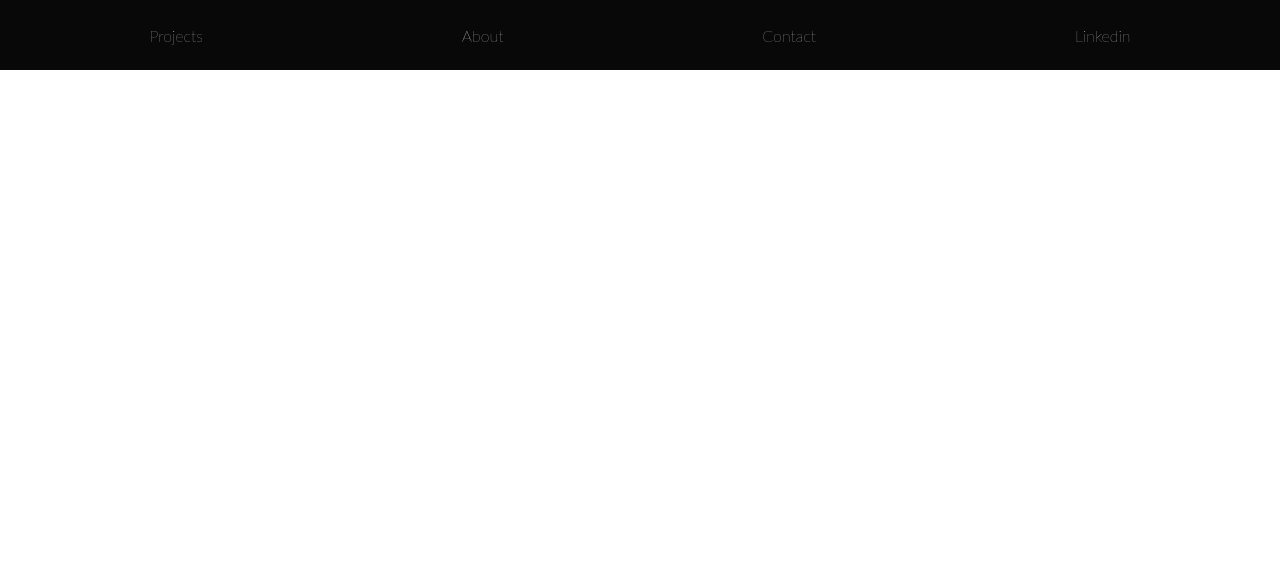
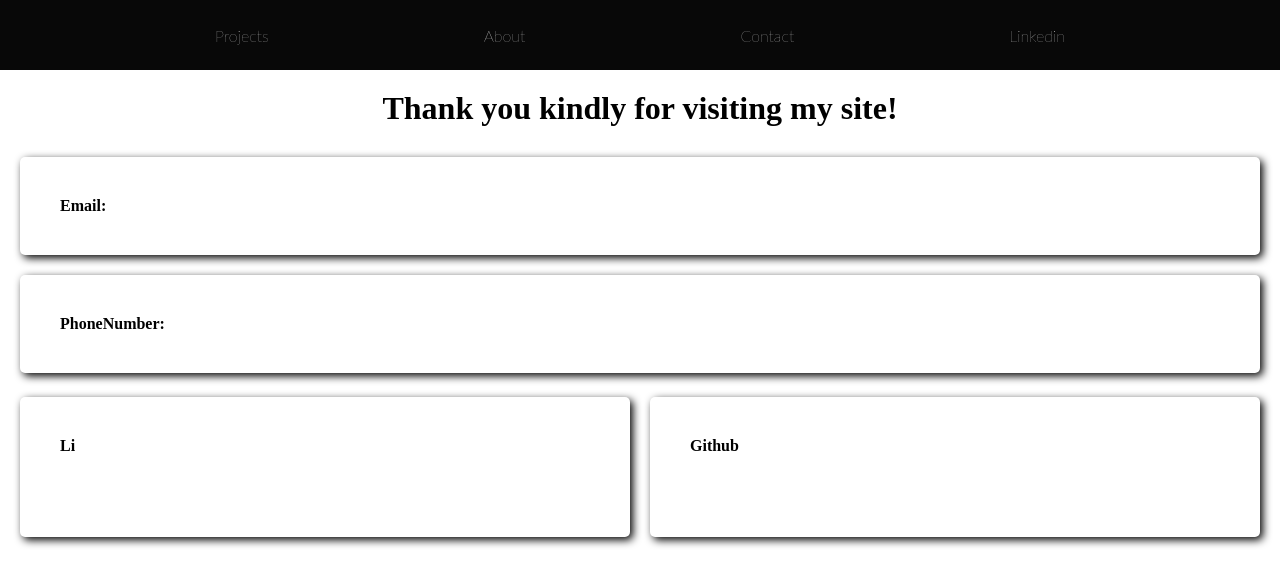
Before and after one commit to thebeebop/portfolioTwo, a React (Create React App) app in the folder portfolio/: page /contact in a window 1280 px wide. Shown: the top 586 px of the page. Built offline with nearby package versions, Linux system fonts and the light colour scheme.

Commit message:
Created contact-component + created seperate stylesheets

```diff
--- a/portfolio/src/App.js
+++ b/portfolio/src/App.js
@@ -1,6 +1,7 @@
 import Header from "./components/header";
 import Projects from "./components/projects";
 import About from "./components/About";
+import Contact from "./components/Contact";
 import { BrowserRouter, Routes, Route } from "react-router-dom";
 
 function App() {
@@ -8,12 +9,11 @@ function App() {
     <BrowserRouter>
       <Header />
       <div className="app">
-        {
-          <Routes>
-            <Route path="/" element={<Projects />}></Route>
-            <Route path="about" element={<About />}></Route>
-          </Routes>
-        }
+        <Routes>
+          <Route path="/" element={<Projects />}></Route>
+          <Route path="about" element={<About />}></Route>
+          <Route path="contact" element={<Contact />}></Route>
+        </Routes>
       </div>
     </BrowserRouter>
   );
--- a/portfolio/src/components/About.jsx
+++ b/portfolio/src/components/About.jsx
@@ -1,4 +1,7 @@
 import profilePic from "../images/profile pic.jpg";
+import "../style/about.css";
+
+// Could do with a back to top functionality
 export default function About() {
   return (
     <>
--- a/portfolio/src/components/Contact.jsx
+++ b/portfolio/src/components/Contact.jsx
@@ -1 +1,17 @@
-// Thanks for checking out my site!
+import "../style/contact.css";
+
+export default function Contact() {
+  return (
+    <>
+      <h1>Thank you kindly for visiting my site!</h1>
+      <div className="contact-info-container">
+        <div className="card-small">Email:</div>
+        <div className="card-small">PhoneNumber:</div>
+      </div>
+      <div className="contact-info-container-two">
+        <div className="card-small">Li</div>
+        <div className="card-small">Github</div>
+      </div>
+    </>
+  );
+}
--- a/portfolio/src/components/header.jsx
+++ b/portfolio/src/components/header.jsx
@@ -1,21 +1,10 @@
 import { Link } from "react-router-dom";
-
+import "../style/header.css";
 export default function Header() {
   return (
     <>
-      <nav style={{ height: 70, width: "100%" }}>
-        <ul
-          style={{
-            height: "100%",
-            fontFamily: "Lato",
-            fontWeight: "100",
-            listStyle: "none",
-            display: "flex",
-            justifyContent: "space-around",
-            padding: 20,
-            color: "white",
-          }}
-        >
+      <nav>
+        <ul>
           <li>
             <Link to="/" style={{ textDecoration: "none", color: "white" }}>
               <p>Projects</p>
@@ -29,7 +18,14 @@ export default function Header() {
               <p>About</p>
             </Link>
           </li>
-          <li>Contact</li>
+          <li>
+            <Link
+              to="/contact"
+              style={{ textDecoration: "none", color: "white" }}
+            >
+              <p>Contact</p>
+            </Link>
+          </li>
           <li>Linkedin</li>
         </ul>
       </nav>
--- a/portfolio/src/components/projects.jsx
+++ b/portfolio/src/components/projects.jsx
@@ -1,4 +1,4 @@
-import Header from "./header";
+import "../style/projects.css";
 export default function Projects() {
   const projects = [
     { name: "Weather widget", type: "WEB APP", img: "" },
--- a/portfolio/src/index.css
+++ /dev/null
@@ -1,207 +0,0 @@
-*, :before, :after {
-  box-sizing: border-box;
-  margin: 0;
-  padding: 0
-}
-
-body {
-  height: 100vh;
-  font-family: 'Lato', sans-serif;
-  font-size: 16px;
-  font-weight: 400;
-}
-
-h1 {
-  font-family: 'Butler';
-}
-
-p {
-  font-size: medium
-
-}
-
- li {
-  display: flex;
-  justify-content: center;
-  align-items: center;
-  text-decoration: none;
-}
-
-ul {
-  background-color: rgb(8, 8, 8);
-}
-
-#root {
-  display: flex;
-  flex-direction: column;
-  justify-content: space-evenly;
-  align-items:center;
-}
-
-.app {
-  text-align: center;
-  width: 100%;
-  padding: 20px;
-}
-
-.introduction {
-
-  height: 150px;
-  width: 100%;
-  margin-top: 20px;
-  margin-bottom: 20px;
-}
-
-.introduction-title {
-  font-family: "Butler";
-  font-weight: 800;
-  font-size: 50px;
-}
-
-.card {
-  text-align: left;
-  font-family: 'Butler';
-  font-weight: 700;
-  height: 600px;
-  border-radius: 5px;
-  width: 100%;
-  margin-bottom: 60px;
-  padding: 40px;
-  box-shadow: 4px 4px 8px
-}
-
-.card-subtitle {
-  font-size: 15px;
-  font-family: 'Lato', sans-serif;
-  color: rgb(0, 0, 0, 0.5);
-  margin-bottom: 8px;
-}
-
-.about-me-header {
-  text-align: left;
-  font-size: 50px;
-  margin-top: 20px;
-  margin-bottom: 20px;
-}
-
-.profile-pic {
-  border-radius: 10px;
-  height: 380px;
-
-}
-
-.image {
-  border-radius: 10px;
-  height: 100%;
-  width: 100%;
-}
-
-.about-header {
-  /* text-align: left; */
-  margin-top: 30px;
-  margin-bottom: 30px;
-  font-size: 45px;
-}
-
-.brief-history-section {
-
-  display: flex;
-  flex-direction: column;
-  align-items: center;
-  margin-bottom: 30px;
-
-}
-
-.brief-history-section p {
-  margin-bottom: 10px;
-  margin-top: 10px;
-}
-
-.arrow {
-  height: 120px;
-  width: 3px;
-  background-color: black;
-}
-
-.mock-image {
-  margin-top: 10px;
-  height: 80px;
-  width: 80px;
-  background-color: brown;
-  border-radius: 10px;
-}
-
-.mock-image-two {
-  margin-top: 10px;
-  height: 100%;
-  width: 100%;
-  background-color: brown;
-  border-radius: 10px;
-}
-
-.mock-image-three {
-  margin-top: 10px;
-  height: 200px;
-  width: 200px;
-  background-color: brown;
-  border-radius: 10px;
-}
-
-
-.tech-skills-section {
-
-  display: flex;
-  flex-direction: column;
-  align-items: center;
-  margin-bottom: 30px;
-  margin-top: 30px;
-}
-
-.tech-skills-header {
-
-  margin-top: 30px;
-  margin-bottom: 30px;
-  font-size: 45px;
-
-}
-
-.tech-skills-grid {
-  display: grid;
-  grid-template-rows: 1fr 1fr 1fr 1fr;
-  grid-template-columns: 1fr 1fr 1fr;
-  gap: 10px;
-}
-
-.vanity-section {
-  display: flex;
-  flex-direction: column;
-  align-items: center;
-  margin-bottom: 30px;
-  margin-top: 30px;
-}
-
-.vanity-grid {
-  display: grid;
-  height: 500px;
-  width: 100%;
-  grid-template-rows: 1fr 1fr 1fr ;
-  grid-template-columns: 1fr 1fr;
-  gap: 10px;
-
-}
-
-.books-read-section {
-  display: flex;
-  flex-direction: column;
-  align-items: center;
-  margin-bottom: 30px;
-  margin-top: 30px;
-}
-
-.books-reading-section {
-  display: flex;
-  flex-direction: column;
-  align-items: center;
-  margin-bottom: 30px;
-  margin-top: 30px;
-}
--- a/portfolio/src/index.js
+++ b/portfolio/src/index.js
@@ -1,6 +1,6 @@
 import React from "react";
 import ReactDOM from "react-dom/client";
-import "./index.css";
+import "./style/index.css";
 import App from "./App";
 import reportWebVitals from "./reportWebVitals";
 
--- /dev/null
+++ b/portfolio/src/style/about.css
@@ -0,0 +1,128 @@
+.about-me-header {
+    text-align: left;
+    font-size: 50px;
+    margin-top: 20px;
+    margin-bottom: 20px;
+  }
+
+  .profile-pic {
+    border-radius: 10px;
+    height: 380px;
+
+  }
+
+  .image {
+    border-radius: 10px;
+    height: 100%;
+    width: 100%;
+  }
+
+  .about-header {
+    /* text-align: left; */
+    margin-top: 30px;
+    margin-bottom: 30px;
+    font-size: 45px;
+  }
+
+  .brief-history-section {
+
+    display: flex;
+    flex-direction: column;
+    align-items: center;
+    margin-bottom: 30px;
+
+  }
+
+  .brief-history-section p {
+    margin-bottom: 10px;
+    margin-top: 10px;
+  }
+
+  .arrow {
+    height: 120px;
+    width: 3px;
+    background-color: black;
+  }
+
+  .mock-image {
+    margin-top: 10px;
+    height: 80px;
+    width: 80px;
+    background-color: brown;
+    border-radius: 10px;
+  }
+
+  .mock-image-two {
+    margin-top: 10px;
+    height: 100%;
+    width: 100%;
+    background-color: brown;
+    border-radius: 10px;
+  }
+
+  .mock-image-three {
+    margin-top: 10px;
+    height: 200px;
+    width: 200px;
+    background-color: brown;
+    border-radius: 10px;
+  }
+
+
+  .tech-skills-section {
+
+    display: flex;
+    flex-direction: column;
+    align-items: center;
+    margin-bottom: 30px;
+    margin-top: 30px;
+  }
+
+  .tech-skills-header {
+
+    margin-top: 30px;
+    margin-bottom: 30px;
+    font-size: 45px;
+
+  }
+
+  .tech-skills-grid {
+    display: grid;
+    grid-template-rows: 1fr 1fr 1fr 1fr;
+    grid-template-columns: 1fr 1fr 1fr;
+    gap: 10px;
+  }
+
+  .vanity-section {
+    display: flex;
+    flex-direction: column;
+    align-items: center;
+    margin-bottom: 30px;
+    margin-top: 30px;
+  }
+
+  .vanity-grid {
+    display: grid;
+    height: 500px;
+    width: 100%;
+    grid-template-rows: 1fr 1fr 1fr ;
+    grid-template-columns: 1fr 1fr;
+    gap: 10px;
+
+  }
+
+  .books-read-section {
+    display: flex;
+    flex-direction: column;
+    align-items: center;
+    margin-bottom: 30px;
+    margin-top: 30px;
+  }
+
+  .books-reading-section {
+    display: flex;
+    flex-direction: column;
+    align-items: center;
+    margin-bottom: 30px;
+    margin-top: 30px;
+  }
--- /dev/null
+++ b/portfolio/src/style/contact.css
@@ -0,0 +1,37 @@
+.contact-info-container {
+    margin-top: 30px;
+    height: 200px;
+    width: 100%;
+    display: grid;
+    grid-template-rows: 1fr 1fr 1fr 1fr;
+    grid-template-columns: 100%;
+    gap: 20px;
+}
+
+.card-small {
+    text-align: left;
+    font-family: 'Butler';
+    font-weight: 700;
+    height: 100%;
+    border-radius: 5px;
+    width: 100%;
+    padding: 40px;
+    box-shadow: 3px 3px 8px
+  }
+
+  .card-subtitle {
+    font-size: 15px;
+    font-family: 'Lato', sans-serif;
+    color: rgb(0, 0, 0, 0.5);
+    margin-bottom: 8px;
+  }
+
+  .contact-info-container-two {
+    margin-top: 40px;
+    height: 300px;
+    width: 100%;
+    display: grid;
+    grid-template-rows: 1fr 1fr;
+    grid-template-columns: 1fr 1fr;
+    gap: 20px;
+  }
--- /dev/null
+++ b/portfolio/src/style/header.css
@@ -0,0 +1,15 @@
+nav {
+    height: 70px;
+    width: 100%
+}
+
+ul {
+    height: 100%;
+    font-family: Lato, sans-serif;
+    font-weight: 200;
+    list-style: none;
+    display: flex;
+    justify-content: space-evenly;
+    padding: 20;
+    color: white;
+}
--- /dev/null
+++ b/portfolio/src/style/index.css
@@ -0,0 +1,45 @@
+*, :before, :after {
+  box-sizing: border-box;
+  margin: 0;
+  padding: 0
+}
+
+body {
+  height: 100vh;
+  font-family: 'Lato', sans-serif;
+  font-size: 16px;
+  font-weight: 400;
+}
+
+h1 {
+  font-family: 'Butler';
+}
+
+p {
+  font-size: medium
+
+}
+
+ li {
+  display: flex;
+  justify-content: center;
+  align-items: center;
+  text-decoration: none;
+}
+
+ul {
+  background-color: rgb(8, 8, 8);
+}
+
+#root {
+  display: flex;
+  flex-direction: column;
+  justify-content: space-evenly;
+  align-items:center;
+}
+
+.app {
+  text-align: center;
+  width: 100%;
+  padding: 20px;
+}
--- /dev/null
+++ b/portfolio/src/style/projects.css
@@ -0,0 +1,32 @@
+.introduction {
+
+    height: 150px;
+    width: 100%;
+    margin-top: 20px;
+    margin-bottom: 20px;
+  }
+
+  .introduction-title {
+    font-family: "Butler";
+    font-weight: 800;
+    font-size: 50px;
+  }
+
+  .card {
+    text-align: left;
+    font-family: 'Butler';
+    font-weight: 700;
+    height: 600px;
+    border-radius: 5px;
+    width: 100%;
+    margin-bottom: 60px;
+    padding: 40px;
+    box-shadow: 4px 4px 8px
+  }
+
+  .card-subtitle {
+    font-size: 15px;
+    font-family: 'Lato', sans-serif;
+    color: rgb(0, 0, 0, 0.5);
+    margin-bottom: 8px;
+  }
```
